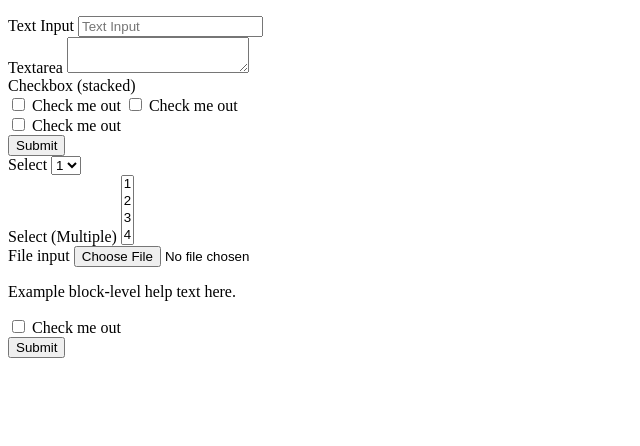
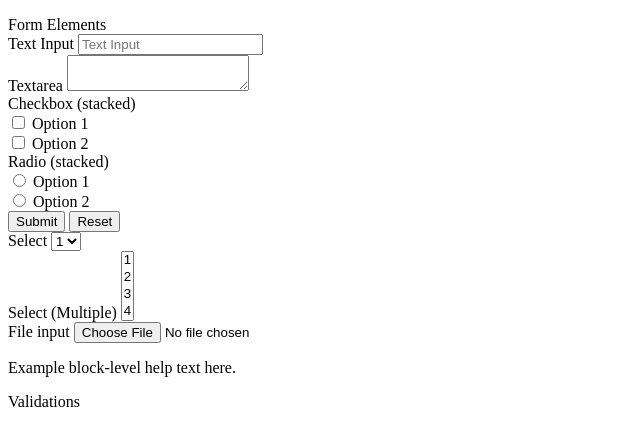
Before and after one commit to dhanyalvian/MinimAlis, a PHP site: template application/views/forms/basic_forms_view.php in a window 1280 px wide. Shown: the part 169-615 px from the top of the page, without its empty margins (0-640 px from the left). Run offline with PHP 8.4, Linux system fonts and the light colour scheme; the template is opened without the code that fills it, so the values that code supplies are empty.

Commit message:
- fix position checkbox & radio button

```diff
--- a/application/views/container.php
+++ b/application/views/container.php
@@ -1,4 +1,5 @@
 <div class="container-fluid page-content">
+    <?php if ($page_controller != 'dashboard'): ?>
         <?php if (is_array($navigation) && count($navigation) > 0): ?>
             <div class="navbar-side">
                 <ul class="nav">
@@ -46,6 +47,7 @@
                     <?php endforeach; ?>
                 </ul>
             </div>
+        <?php endif; ?>
     <?php endif; ?>
 
     <?php /*if (is_array($sub_navigation) && count($sub_navigation) > 0): ?>
--- a/application/views/forms/basic_forms_view.php
+++ b/application/views/forms/basic_forms_view.php
@@ -1,5 +1,9 @@
 <div class="row-panel">
-    <div class="col-sm-6 panel-left">
+    <div class="col-md-12 heading_title">
+        Form Elements
+    </div>
+
+    <div class="col-md-6 panel-left">
         <form role="form">
             <div class="form-group">
                 <label for="textInput">Text Input</label>
@@ -11,35 +15,41 @@
                 <textarea class="form-control" id="textArea"></textarea>
             </div>
 
-            <!--div class="form-group">
-                <label for="select">File input</label>
-                <input type="file" id="exampleInputFile" />
-                <p class="help-block">Example block-level help text here.</p>
-            </div-->
-
             <div class="row">
-                <div class="col-lg-4">
-                    Checkbox (stacked)
+                <div class="col-lg-6">
+                    <label>Checkbox (stacked)</label>
                     <div class="checkbox">
-                        <label><input type="checkbox" /> Check me out</label>
-                        <label><input type="checkbox" /> Check me out</label>
+                        <label><input type="checkbox" /> Option 1</label>
+                    </div>
+                    <div class="checkbox">
+                        <label><input type="checkbox" /> Option 2</label>
                     </div>
                 </div>
 
-                <div class="col-lg-4">
-                    <div class="checkbox">
-                        <label>
-                            <input type="checkbox" /> Check me out
-                        </label>
+                <div class="col-lg-6">
+                    <label>Radio (stacked)</label>
+                    <div class="radio">
+                        <label><input type="radio" name="radio" /> Option 1</label>
+                    </div>
+                    <div class="radio">
+                        <label><input type="radio" name="radio" /> Option 2</label>
                     </div>
                 </div>
             </div>
 
-            <button type="submit" class="btn btn-default">Submit</button>
+            <div class="btn-group">
+                <button class="btn btn-default btn-sm" type="button">
+                    Submit
+                </button>
+
+                <button class="btn btn-default btn-sm" type="reset">
+                    Reset
+                </button>
+            </div>
         </form>
     </div>
 
-    <div class="col-sm-6 panel-right">
+    <div class="col-md-6 panel-right">
         <form role="form">
             <div class="form-group">
                 <label for="select">Select</label>
@@ -68,16 +78,16 @@
                 <input type="file" id="exampleInputFile" />
                 <p class="help-block">Example block-level help text here.</p>
             </div>
-
-            <div class="checkbox">
-                <label>
-                    <input type="checkbox" /> Check me out
-                </label>
-            </div>
-
-            <button type="submit" class="btn btn-default">Submit</button>
         </form>
     </div>
 
     <div class="clearfix"></div>
 </div>
+
+<div class="row-panel">
+    <div class="col-md-12 heading_title">
+        Validations
+    </div>
+
+    <div class="clearfix"></div>
+</div>
```
Also changed, not shown: assets/css/styles.css (+25 -1 lines), nbproject/private/private.xml (+11 -1 lines). Lines whose indentation alone changed are shown as unchanged.
